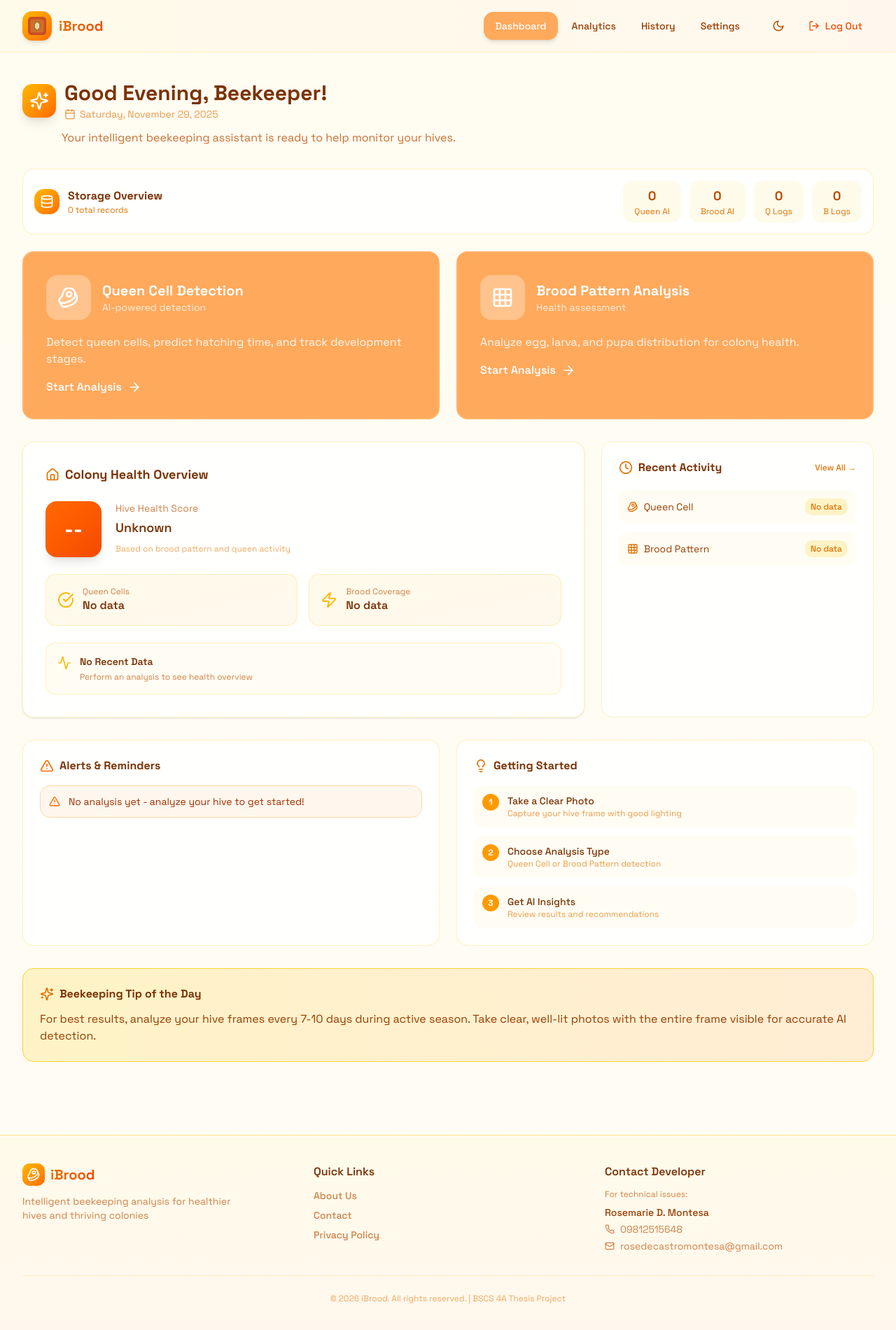
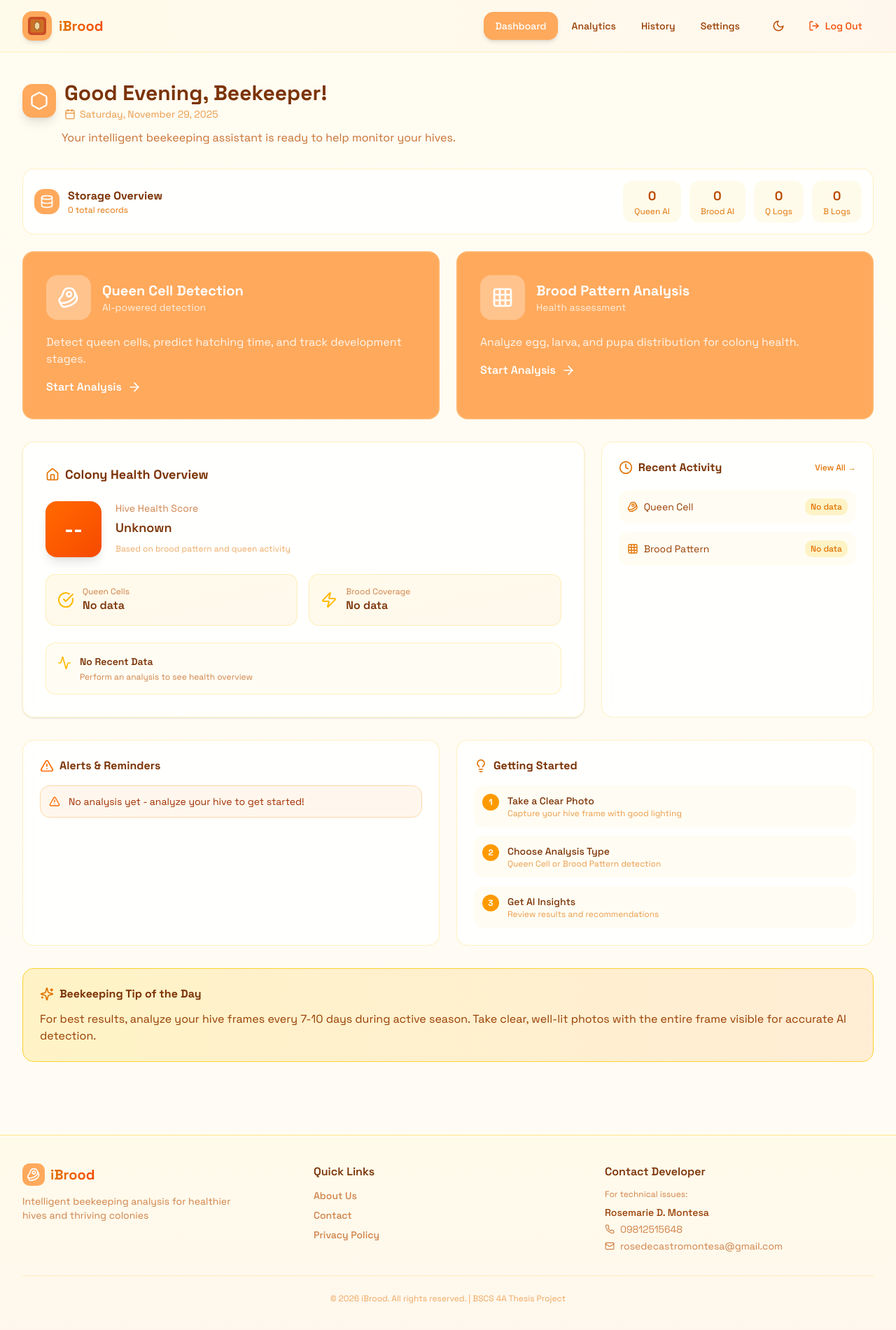
Before and after one commit to rozumary/iBrood, a Next.js app: page /dashboard in a window 1280 px wide. Shown: the top 1900 px of the page at 70% size. Built offline with nearby package versions, Linux system fonts and the light colour scheme.

Commit message:
Update colors and icon

```diff
--- a/app/about/page.tsx
+++ b/app/about/page.tsx
@@ -69,7 +69,7 @@ export default function AboutPage() {
               key={index}
               className="bg-white/80 backdrop-blur-sm rounded-2xl border border-amber-200/50 p-6 shadow-sm hover:shadow-lg hover:-translate-y-1 transition-all duration-300 text-center"
             >
-              <div className="w-20 h-20 bg-gradient-to-br from-amber-400 to-orange-500 rounded-full mx-auto mb-4 flex items-center justify-center text-white text-2xl font-bold">
+              <div className="w-20 h-20 bg-[#FFA95C] rounded-full mx-auto mb-4 flex items-center justify-center text-white text-2xl font-bold">
                 {researcher.name.split(' ').map(n => n[0]).join('')}
               </div>
               <h3 className="font-heading font-bold text-lg text-amber-900 mb-1">{researcher.name}</h3>
--- a/app/dashboard/page.tsx
+++ b/app/dashboard/page.tsx
@@ -5,7 +5,7 @@ import Link from "next/link"
 import {
   Beef as Bee, Grid3X3, Calendar,
   Clock, AlertTriangle, CheckCircle, ArrowRight,
-  Sparkles, Lightbulb, Database
+  Sparkles, Lightbulb, Database, Hexagon
 } from "lucide-react"
 import Navigation from "@/components/navigation"
 import HiveHealthCard from "@/components/hive-health-card"
@@ -119,8 +119,8 @@ export default function Dashboard() {
         <div className="mb-8">
           <div className="flex flex-col sm:flex-row sm:items-center sm:justify-between gap-4 mb-3">
             <div className="flex items-center gap-3">
-              <div className="p-2.5 bg-gradient-to-br from-amber-400 to-orange-500 rounded-xl shadow-lg">
-                <Sparkles className="w-7 h-7 text-white" />
+              <div className="p-2.5 bg-[#FFA95C] rounded-xl shadow-lg">
+                <Hexagon className="w-7 h-7 text-white" />
               </div>
               <div>
                 <h1 className="text-2xl sm:text-3xl font-heading font-bold text-amber-900 dark:text-amber-100">
@@ -141,7 +141,7 @@ export default function Dashboard() {
         <div className="mb-6 p-3 sm:p-4 bg-white/80 dark:bg-gray-800/80 backdrop-blur-sm rounded-2xl border border-amber-200/50 dark:border-amber-700/50">
           <div className="flex flex-col sm:flex-row sm:items-center sm:justify-between gap-3 sm:gap-4">
             <div className="flex items-center gap-3">
-              <div className="p-2 bg-gradient-to-br from-amber-400 to-orange-500 rounded-xl">
+              <div className="p-2 bg-[#FFA95C] rounded-xl">
                 <Database className="w-5 h-5 text-white" />
               </div>
               <div>
--- a/app/page.tsx
+++ b/app/page.tsx
@@ -12,7 +12,7 @@ export default function LandingPage() {
       <header className="bg-gradient-to-r from-amber-50 to-orange-50 dark:from-gray-900 dark:to-gray-800 border-b border-amber-200/50 dark:border-amber-700/30 backdrop-blur-sm">
         <div className="w-full max-w-[1500px] mx-auto px-4 sm:px-6 lg:px-8 py-4 flex items-center justify-between">
           <div className="flex items-center gap-2.5">
-            <div className="p-2 bg-gradient-to-br from-amber-400 to-orange-500 rounded-xl shadow-md">
+            <div className="p-2 bg-[#FFA95C] rounded-xl shadow-md">
               <img src="/IMG_3630.png" alt="iBrood" className="w-7 h-7" />
             </div>
             <span className="font-heading font-bold text-xl bg-gradient-to-r from-amber-600 to-orange-600 bg-clip-text text-transparent">iBrood</span>
--- a/app/privacy/page.tsx
+++ b/app/privacy/page.tsx
@@ -121,7 +121,7 @@ export default function PrivacyPage() {
           {/* Contact */}
           <div className="bg-gradient-to-br from-amber-100/50 to-orange-100/50 rounded-2xl border border-amber-200/50 p-6">
             <div className="flex items-center gap-3 mb-4">
-              <div className="p-2 bg-gradient-to-br from-amber-400 to-orange-500 rounded-xl">
+              <div className="p-2 bg-[#FFA95C] rounded-xl">
                 <Mail className="w-5 h-5 text-white" />
               </div>
               <h2 className="text-xl font-heading font-bold text-amber-900">Questions?</h2>
--- a/components/apiary-profile.tsx
+++ b/components/apiary-profile.tsx
@@ -40,7 +40,7 @@ export default function ApiaryProfile() {
       {/* Header Card */}
       <div className="bg-gradient-to-br from-amber-100 to-orange-100 dark:from-amber-900/30 dark:to-orange-900/30 rounded-2xl border border-amber-200 dark:border-amber-700/50 p-6 shadow-sm">
         <div className="flex items-center gap-4 flex-wrap">
-          <div className="p-4 bg-gradient-to-br from-amber-400 to-orange-500 rounded-2xl shadow-lg">
+          <div className="p-4 bg-[#FFA95C] rounded-2xl shadow-lg">
             <Home className="w-8 h-8 text-white" />
           </div>
           <div className="flex-1 min-w-[200px]">
@@ -176,7 +176,7 @@ export default function ApiaryProfile() {
             className={`flex items-center gap-2 px-6 py-3 rounded-xl font-semibold transition-all ${
               isSaved
                 ? "bg-amber-100 dark:bg-amber-900/30 text-amber-400 dark:text-amber-600 cursor-not-allowed"
-                : "bg-gradient-to-r from-amber-500 to-orange-500 text-white hover:from-amber-600 hover:to-orange-600 shadow-md hover:shadow-lg"
+                : "bg-[#FFA95C] text-white hover:bg-[#ff9b40] shadow-md hover:shadow-lg"
             }`}
           >
             <Save size={18} />
--- a/components/auth-navigation.tsx
+++ b/components/auth-navigation.tsx
@@ -19,7 +19,7 @@ export default function AuthNavigation() {
       <div className="w-full max-w-[1500px] mx-auto px-4 sm:px-6 lg:px-8 py-4">
         <div className="flex items-center justify-between">
           <Link href="/" className="flex items-center gap-2 sm:gap-2.5 group">
-            <div className="p-1.5 sm:p-2 bg-gradient-to-br from-amber-400 to-orange-500 rounded-lg sm:rounded-xl shadow-md group-hover:shadow-lg group-hover:scale-105 transition-all duration-300">
+            <div className="p-1.5 sm:p-2 bg-[#FFA95C] rounded-lg sm:rounded-xl shadow-md group-hover:shadow-lg group-hover:scale-105 transition-all duration-300">
               <Image
                 src="/IMG_3630.png"
                 alt="iBrood Logo"
--- a/components/data-management.tsx
+++ b/components/data-management.tsx
@@ -112,7 +112,7 @@ export default function DataManagement() {
       {/* Storage Overview */}
       <div className="bg-gradient-to-br from-amber-100 to-orange-100 dark:from-amber-900/30 dark:to-orange-900/30 rounded-2xl border border-amber-200 dark:border-amber-700/50 p-6 shadow-sm">
         <div className="flex items-center gap-4 mb-4">
-          <div className="p-3 bg-gradient-to-br from-amber-400 to-orange-500 rounded-xl shadow-md">
+          <div className="p-3 bg-[#FFA95C] rounded-xl shadow-md">
             <Database className="w-6 h-6 text-white" />
           </div>
           <div>
--- a/components/footer.tsx
+++ b/components/footer.tsx
@@ -9,7 +9,7 @@ export default function Footer() {
           {/* Brand */}
           <div className="text-center sm:text-left">
             <div className="flex items-center gap-2 mb-3 justify-center sm:justify-start">
-              <div className="p-1.5 bg-gradient-to-br from-amber-400 to-orange-500 rounded-lg">
+              <div className="p-1.5 bg-[#FFA95C] rounded-lg">
                 <Bee className="w-5 h-5 text-white" />
               </div>
               <h3 className="font-heading font-bold text-xl bg-gradient-to-r from-amber-600 to-orange-600 bg-clip-text text-transparent">iBrood</h3>
--- a/components/hive-health-card.tsx
+++ b/components/hive-health-card.tsx
@@ -39,7 +39,7 @@ export default function HiveHealthCard() {
 
   const getScoreColor = (score: number) => {
     if (score >= 80) return 'bg-gradient-to-br from-sky-400 to-blue-600'
-    if (score >= 60) return 'bg-gradient-to-br from-amber-400 to-orange-500'
+    if (score >= 60) return 'bg-[#FFA95C]'
     if (score >= 40) return 'bg-gradient-to-br from-amber-500 to-amber-600'
     return 'bg-gradient-to-br from-orange-500 to-orange-600'
   }
--- a/components/navigation.tsx
+++ b/components/navigation.tsx
@@ -41,7 +41,7 @@ export default function Navigation() {
       <div className="w-full max-w-[1500px] mx-auto px-4 sm:px-6 lg:px-8 py-3 sm:py-4">
         <div className="flex items-center justify-between">
           <Link href="/" className="flex items-center gap-2 sm:gap-2.5 group">
-            <div className="p-1.5 sm:p-2 bg-gradient-to-br from-amber-400 to-orange-500 rounded-lg sm:rounded-xl shadow-md group-hover:shadow-lg group-hover:scale-105 transition-all duration-300">
+            <div className="p-1.5 sm:p-2 bg-[#FFA95C] rounded-lg sm:rounded-xl shadow-md group-hover:shadow-lg group-hover:scale-105 transition-all duration-300">
               <Image
                 src="/IMG_3630.png"
                 alt="iBrood Logo"
--- a/components/notification-settings.tsx
+++ b/components/notification-settings.tsx
@@ -36,7 +36,7 @@ export default function NotificationSettings() {
       <div className="bg-gradient-to-br from-amber-100 to-orange-100 dark:from-amber-900/30 dark:to-orange-900/30 rounded-2xl border border-amber-200 dark:border-amber-700/50 p-6 shadow-sm">
         <div className="flex items-center justify-between">
           <div className="flex items-center gap-4">
-            <div className="p-3 bg-gradient-to-br from-amber-400 to-orange-500 rounded-xl shadow-md">
+            <div className="p-3 bg-[#FFA95C] rounded-xl shadow-md">
               <Bell className="w-6 h-6 text-white" />
             </div>
             <div>
--- a/components/queen-cell-logs.tsx
+++ b/components/queen-cell-logs.tsx
@@ -184,7 +184,7 @@ function AddLogModal({
           {/* Submit Button */}
           <button
             onClick={handleSubmit}
-            className="w-full py-3 bg-gradient-to-r from-amber-500 to-orange-500 text-white rounded-xl font-semibold hover:from-amber-600 hover:to-orange-600 transition-all shadow-md hover:shadow-lg mt-2"
+            className="w-full py-3 bg-[#FFA95C] text-white rounded-xl font-semibold hover:bg-[#ff9b40] transition-all shadow-md hover:shadow-lg mt-2"
           >
             Add Entry
           </button>
@@ -286,7 +286,7 @@ export default function QueenCellLogs() {
       <div className="flex justify-end">
         <button
           onClick={() => setShowAddModal(true)}
-          className="flex items-center gap-2 px-4 py-2 bg-gradient-to-r from-amber-500 to-orange-500 text-white rounded-xl font-medium hover:from-amber-600 hover:to-orange-600 transition-all shadow-md hover:shadow-lg text-sm"
+          className="flex items-center gap-2 px-4 py-2 bg-[#FFA95C] text-white rounded-xl font-medium hover:bg-[#ff9b40] transition-all shadow-md hover:shadow-lg text-sm"
         >
           <Plus size={18} />
           Add Queen Log
```
